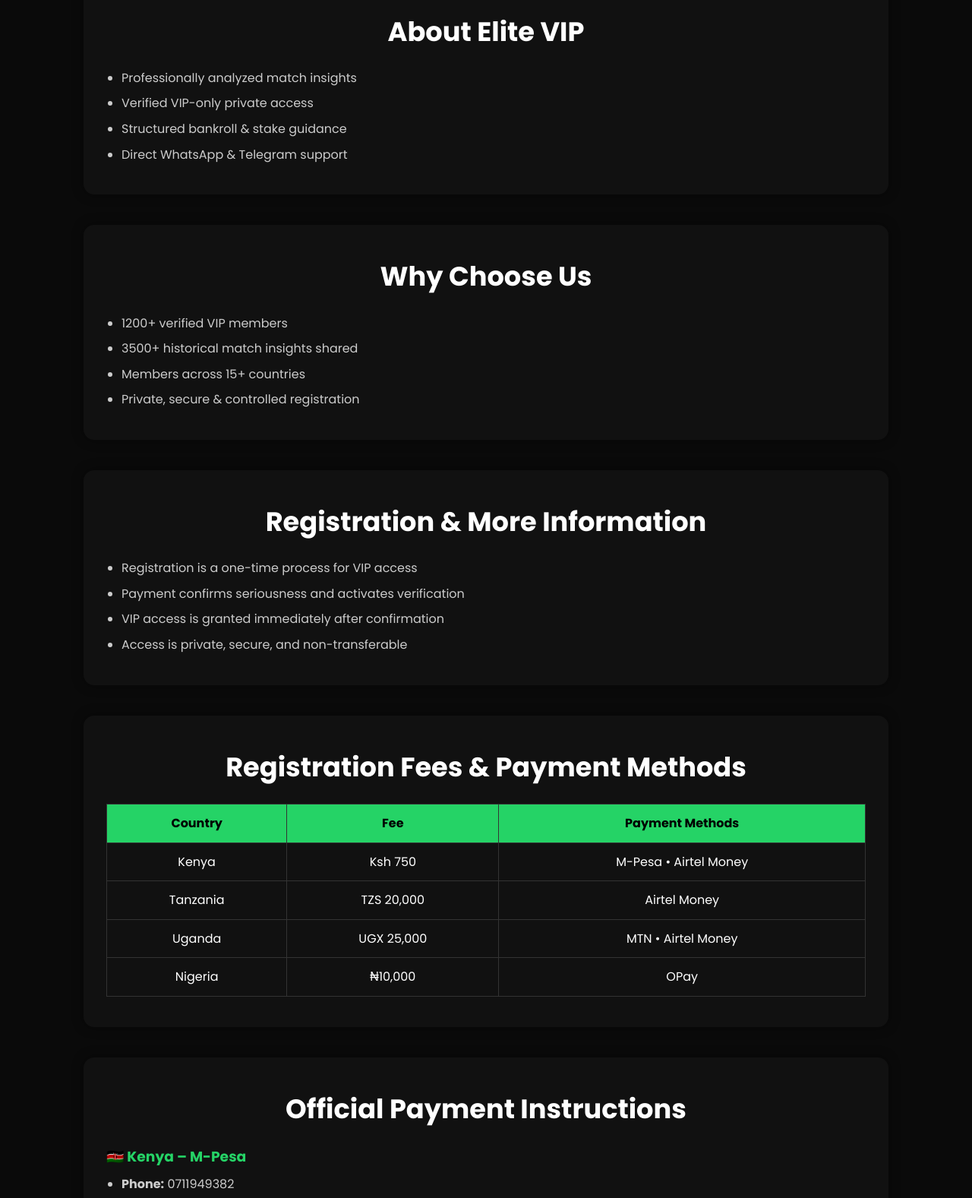
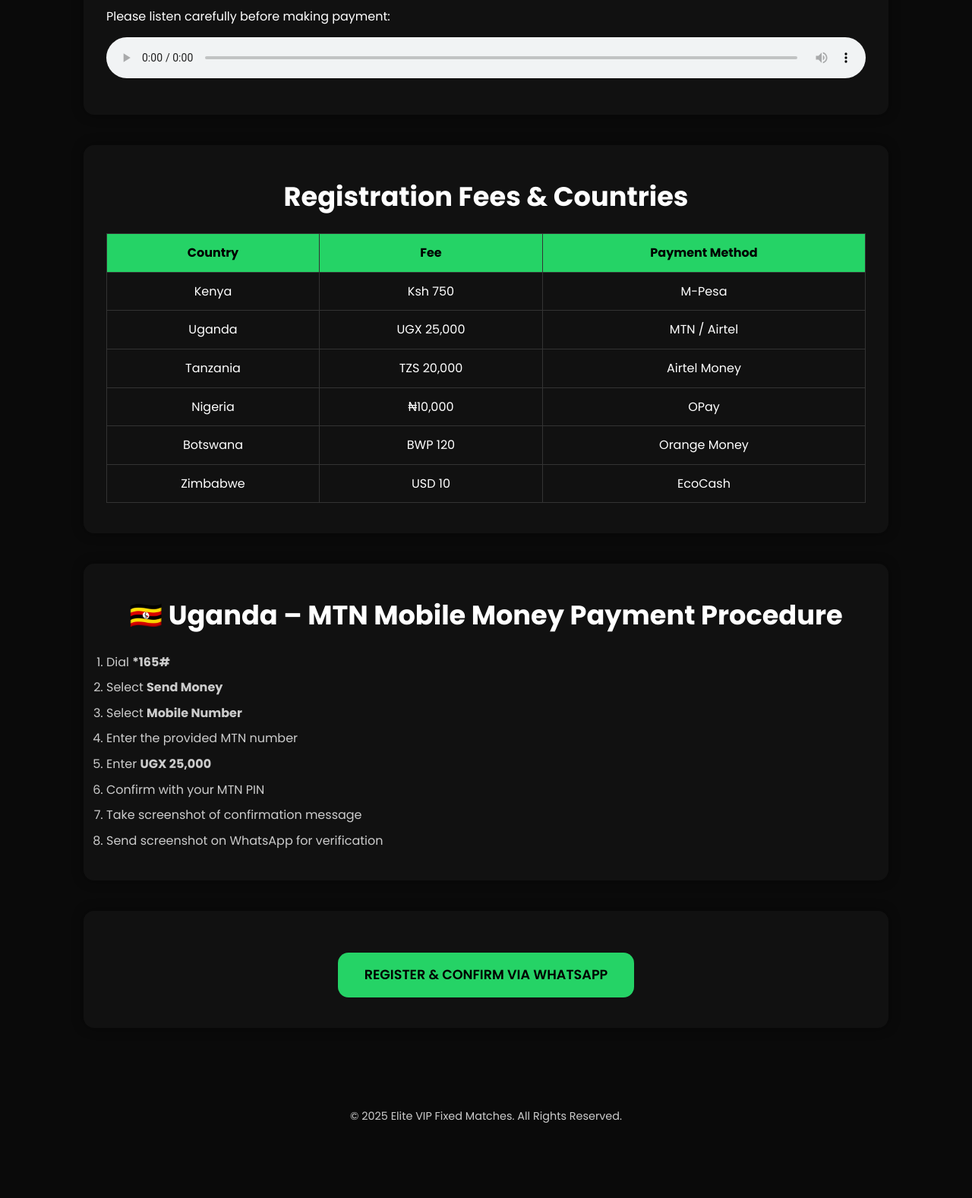
Before and after one commit to coolkid-official/Coolkid01, a plain HTML site: page index.html in a window 1280 px wide. Shown: the part 693-2270 px from the top of the page at 76% size. After the commit the page ends 2199 px from the top, so only its background shows below. Drawn offline with Linux system fonts and the light colour scheme.

Commit message:
Update index.html

```diff
--- a/index.html
+++ b/index.html
@@ -21,82 +21,121 @@
       --radius: 14px;
     }
 
-    * {margin:0;padding:0;box-sizing:border-box;font-family:'Poppins',sans-serif;}
-    body {background:var(--dark);color:var(--light);line-height:1.6;overflow-x:hidden;}
+    * {
+      margin: 0;
+      padding: 0;
+      box-sizing: border-box;
+      font-family: 'Poppins', sans-serif;
+    }
 
-    #particle-canvas {position:fixed;inset:0;z-index:0;}
+    body {
+      background: var(--dark);
+      color: var(--light);
+      line-height: 1.6;
+      overflow-x: hidden;
+    }
 
     header.hero {
-      text-align:center;
-      padding:100px 20px;
-      border-bottom:3px solid var(--primary);
-      position:relative;
-      z-index:1;
+      text-align: center;
+      padding: 100px 20px;
+      border-bottom: 3px solid var(--primary);
     }
 
     .profile-img {
-      width:160px;height:160px;margin:auto;border-radius:50%;
-      overflow:hidden;border:4px solid var(--primary);
-      box-shadow:0 0 30px rgba(37,211,102,0.6);
-      margin-bottom:25px;
+      width: 160px;
+      height: 160px;
+      margin: auto;
+      border-radius: 50%;
+      overflow: hidden;
+      border: 4px solid var(--primary);
+      box-shadow: 0 0 30px rgba(37, 211, 102, 0.6);
+      margin-bottom: 25px;
     }
 
-    .profile-img img {width:100%;height:100%;object-fit:cover;}
-    header h1 {font-size:3rem;}
-    header h1 span {color:var(--primary);}
-    header p {max-width:800px;margin:15px auto 0;color:var(--text-light);}
-
-    .scroll-hint {margin-top:30px;font-size:2rem;animation:bounce 1.5s infinite;}
-    @keyframes bounce {0%,100%{transform:translateY(0);}50%{transform:translateY(12px);}}
-
-    .container {max-width:1100px;margin:auto;padding:40px 20px;position:relative;z-index:1;}
-    .section {
-      background:var(--bg-section);
-      padding:40px 30px;
-      margin:40px 0;
-      border-radius:var(--radius);
-      box-shadow:0 0 15px rgba(0,0,0,0.4);
+    .profile-img img {
+      width: 100%;
+      height: 100%;
+      object-fit: cover;
     }
 
-    .section h2 {text-align:center;font-size:2.2rem;margin-bottom:20px;}
-    .section p,.section li {color:var(--text-light);margin-top:8px;}
-    ul,ol {margin-left:20px;}
+    header h1 {
+      font-size: 3rem;
+    }
+
+    header h1 span {
+      color: var(--primary);
+    }
+
+    header p {
+      max-width: 800px;
+      margin: 15px auto 0;
+      color: var(--text-light);
+    }
+
+    .container {
+      max-width: 1100px;
+      margin: auto;
+      padding: 40px 20px;
+    }
+
+    .section {
+      background: var(--bg-section);
+      padding: 40px 30px;
+      margin: 40px 0;
+      border-radius: var(--radius);
+      box-shadow: 0 0 15px rgba(0,0,0,0.4);
+    }
+
+    .section h2 {
+      text-align: center;
+      font-size: 2.2rem;
+      margin-bottom: 20px;
+    }
+
+    .section li {
+      color: var(--text-light);
+      margin-top: 8px;
+    }
+
+    table {
+      width: 100%;
+      border-collapse: collapse;
+      margin-top: 20px;
+    }
+
+    th, td {
+      padding: 12px;
+      border: 1px solid #333;
+      text-align: center;
+    }
+
+    th {
+      background: var(--primary);
+      color: #000;
+    }
 
     .btn {
-      display:inline-block;padding:15px 35px;border-radius:var(--radius);
-      font-size:1.1rem;font-weight:600;margin:10px;transition:.3s;
-      border:none;cursor:pointer;position:relative;overflow:hidden;
+      display: inline-block;
+      padding: 15px 35px;
+      border-radius: var(--radius);
+      font-size: 1.1rem;
+      font-weight: 600;
+      background: var(--primary);
+      color: #000;
+      text-decoration: none;
+      margin-top: 15px;
     }
 
-    .btn-primary {background:var(--primary);color:#000;}
-    .btn-accent {background:var(--accent);color:#fff;}
-    .btn:hover {transform:scale(1.08);}
-
-    table {width:100%;border-collapse:collapse;margin-top:20px;}
-    th,td {padding:12px;border:1px solid #333;text-align:center;}
-    th {background:var(--primary);color:#000;}
-
-    footer {text-align:center;padding:25px;color:var(--text-light);font-size:.9rem;}
-
-    .mobile-cta {
-      display:none;
-      position:fixed;bottom:0;width:100%;
-      background:var(--primary);text-align:center;
-      padding:15px;z-index:999;
-    }
-
-    .mobile-cta a {font-weight:bold;color:#000;font-size:1.2rem;text-decoration:none;}
-
-    @media(max-width:600px){
-      header h1{font-size:2.2rem;}
-      .mobile-cta{display:block;}
+    footer {
+      text-align: center;
+      padding: 25px;
+      color: var(--text-light);
+      font-size: .9rem;
     }
   </style>
 </head>
 
 <body>
-
-<canvas id="particle-canvas"></canvas>
 
 <header class="hero">
   <div class="profile-img">
@@ -104,79 +143,80 @@
   </div>
   <h1>Elite <span>VIP Fixed Matches</span></h1>
   <p>Official VIP registration platform offering structured insights for disciplined members.</p>
-  <div class="scroll-hint">👇👇</div>
 </header>
 
 <main class="container">
 
+<!-- AUDIO SECTION RESTORED -->
 <section class="section">
-  <h2>About Elite VIP</h2>
-  <ul>
-    <li>Professionally analyzed match insights</li>
-    <li>Verified VIP-only private access</li>
-    <li>Structured bankroll & stake guidance</li>
-    <li>Direct WhatsApp & Telegram support</li>
-  </ul>
+  <h2>🎧 Official VIP Audio Message</h2>
+  <p>Please listen carefully before making payment:</p>
+  <audio controls style="width:100%;margin-top:15px;">
+    <source src="vip-audio.mp3" type="audio/mpeg">
+    Your browser does not support the audio element.
+  </audio>
 </section>
 
 <section class="section">
-  <h2>Why Choose Us</h2>
-  <ul>
-    <li>1200+ verified VIP members</li>
-    <li>3500+ historical match insights shared</li>
-    <li>Members across 15+ countries</li>
-    <li>Private, secure & controlled registration</li>
-  </ul>
-</section>
-
-<section class="section">
-  <h2>Registration & More Information</h2>
-  <ul>
-    <li>Registration is a one-time process for VIP access</li>
-    <li>Payment confirms seriousness and activates verification</li>
-    <li>VIP access is granted immediately after confirmation</li>
-    <li>Access is private, secure, and non-transferable</li>
-  </ul>
-</section>
-
-<section class="section">
-  <h2>Registration Fees & Payment Methods</h2>
+  <h2>Registration Fees & Countries</h2>
   <table>
-    <tr><th>Country</th><th>Fee</th><th>Payment Methods</th></tr>
-    <tr><td>Kenya</td><td>Ksh 750</td><td>M-Pesa • Airtel Money</td></tr>
-    <tr><td>Tanzania</td><td>TZS 20,000</td><td>Airtel Money</td></tr>
-    <tr><td>Uganda</td><td>UGX 25,000</td><td>MTN • Airtel Money</td></tr>
-    <tr><td>Nigeria</td><td>₦10,000</td><td>OPay</td></tr>
+    <tr>
+      <th>Country</th>
+      <th>Fee</th>
+      <th>Payment Method</th>
+    </tr>
+    <tr>
+      <td>Kenya</td>
+      <td>Ksh 750</td>
+      <td>M-Pesa</td>
+    </tr>
+    <tr>
+      <td>Uganda</td>
+      <td>UGX 25,000</td>
+      <td>MTN / Airtel</td>
+    </tr>
+    <tr>
+      <td>Tanzania</td>
+      <td>TZS 20,000</td>
+      <td>Airtel Money</td>
+    </tr>
+    <tr>
+      <td>Nigeria</td>
+      <td>₦10,000</td>
+      <td>OPay</td>
+    </tr>
+    <tr>
+      <td>Botswana</td>
+      <td>BWP 120</td>
+      <td>Orange Money</td>
+    </tr>
+    <tr>
+      <td>Zimbabwe</td>
+      <td>USD 10</td>
+      <td>EcoCash</td>
+    </tr>
   </table>
 </section>
 
+<!-- UGANDA MTN PROCESS RESTORED -->
 <section class="section">
-  <h2>Official Payment Instructions</h2>
-
-  <h3 style="color:#25d366;">🇰🇪 Kenya – M-Pesa</h3>
-  <ul>
-    <li><strong>Phone:</strong> 0711949382</li>
-    <li><strong>Name:</strong> BRIAN K.</li>
-    <li><strong>Amount:</strong> Ksh 750</li>
-  </ul>
-
-  <h3 style="color:#25d366;margin-top:25px;">🇺🇬 Uganda – Mobile Money</h3>
-  <ul>
-    <li><strong>Networks:</strong> MTN • Airtel Money</li>
-    <li><strong>Recipient Name:</strong> BRIAN K.</li>
-    <li><strong>Amount:</strong> UGX 25,000</li>
-  </ul>
-
-  <h3 style="color:#25d366;margin-top:25px;">🇳🇬 Nigeria – OPay</h3>
-  <ul>
-    <li><strong>Bank:</strong> OPay</li>
-    <li><strong>Account Name:</strong> BRIAN K.</li>
-    <li><strong>Amount:</strong> ₦10,000</li>
-  </ul>
+  <h2>🇺🇬 Uganda – MTN Mobile Money Payment Procedure</h2>
+  <ol>
+    <li>Dial <strong>*165#</strong></li>
+    <li>Select <strong>Send Money</strong></li>
+    <li>Select <strong>Mobile Number</strong></li>
+    <li>Enter the provided MTN number</li>
+    <li>Enter <strong>UGX 25,000</strong></li>
+    <li>Confirm with your MTN PIN</li>
+    <li>Take screenshot of confirmation message</li>
+    <li>Send screenshot on WhatsApp for verification</li>
+  </ol>
 </section>
 
 <section class="section" style="text-align:center;">
-  <a class="btn btn-primary" href="https://wa.me/254113206503">REGISTER VIP VIA WHATSAPP</a>
+  <a class="btn" href="https://wa.me/254113206503">
+    REGISTER & CONFIRM VIA WHATSAPP
+  </a>
 </section>
 
 </main>
@@ -185,9 +225,5 @@
   © 2025 Elite VIP Fixed Matches. All Rights Reserved.
 </footer>
 
-<div class="mobile-cta">
-  <a href="https://wa.me/254113206503">JOIN VIP VIA WHATSAPP</a>
-</div>
-
 </body>
 </html>
```
